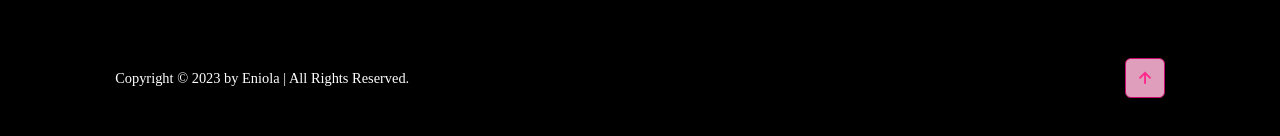
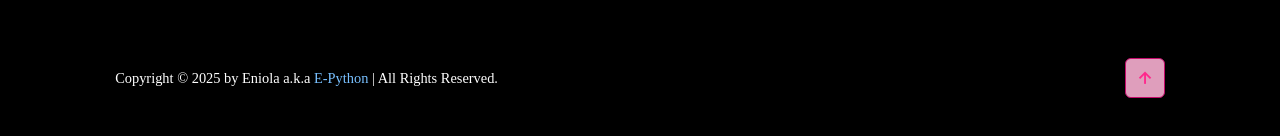
Before and after one commit to E-pythonofficial/E-python, a plain HTML site: page index.html in a window 1280 px wide. Shown: the part 5173-5309 px from the top of the page. Drawn offline with nearby package versions, Linux system fonts and the light colour scheme.

Commit message:
Add files via upload

```diff
--- a/index.html
+++ b/index.html
@@ -454,7 +454,7 @@
         <!-- FOOTER DESIGN -->
         <footer class="footer">
             <div class="footer-text">
-                <p>Copyright &copy; 2023 by Eniola | All Rights Reserved.</p>
+                <p>Copyright &copy; 2025 by Eniola a.k.a <span>E-Python</span> | All Rights Reserved.</p>
 
                 <span class="animate scroll" style="--i:1;"></span>
             </div>
```
